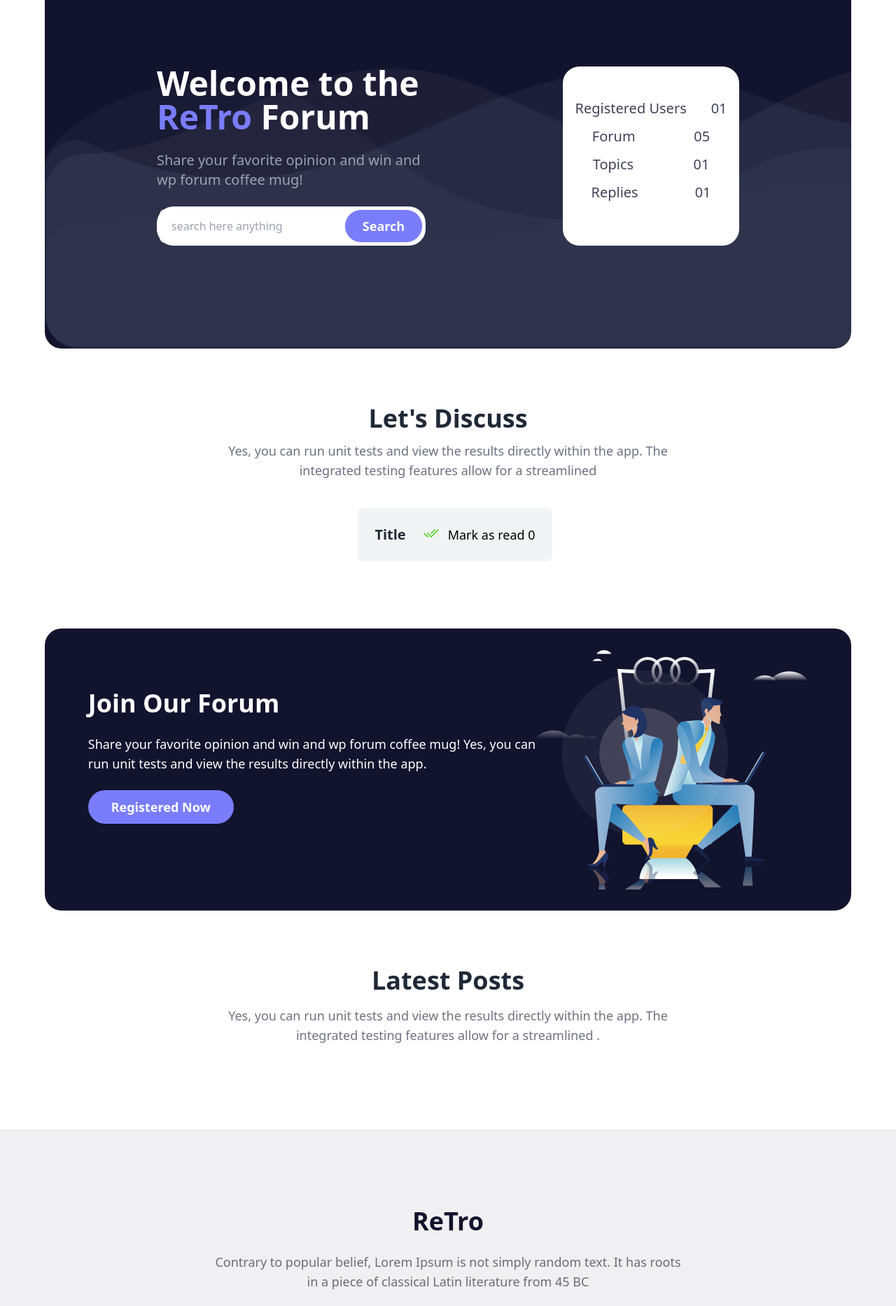
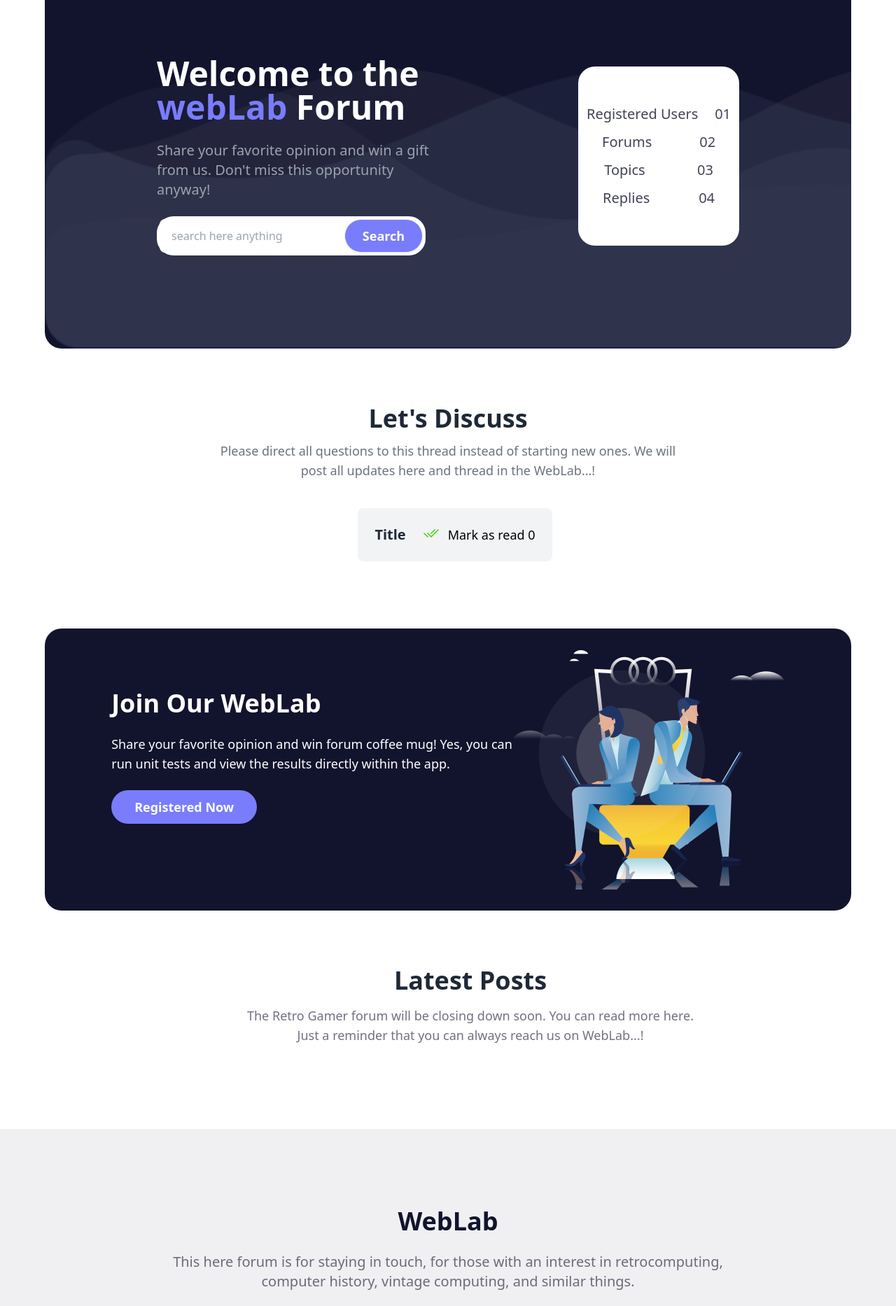
Before and after one commit to masuma-riya/retro-forum, a plain HTML site: page index.html in a window 1280 px wide. Shown: the part 180-2046 px from the top of the page at 70% size. Drawn offline with nearby package versions, Linux system fonts and the light colour scheme; no server answers.

Commit message:
changed dummy texts

```diff
--- a/index.html
+++ b/index.html
@@ -4,7 +4,7 @@
 <head>
     <meta charset="UTF-8">
     <meta name="viewport" content="width=device-width, initial-scale=1.0">
-    <title>Retro forum</title>
+    <title>Web Lab</title>
     <!-- font awesome cdn -->
     <link rel="stylesheet" href="https://cdnjs.cloudflare.com/ajax/libs/font-awesome/6.5.1/css/all.min.css">
     <!-- added google font -->
@@ -28,7 +28,7 @@
         <!-- navber starts here -->
         <nav class="w-4/5 m-auto flex justify-between mt-8">
             <div>
-                <h1 class="text-2xl lg:text-4xl font-black">ReTro</h1>
+                <h1 class="text-2xl lg:text-4xl font-black">WebLab</h1>
             </div>
             <div class="flex gap-7">
                 <div class="tooltip" data-tip="Home">
@@ -50,30 +50,30 @@
         <section
             class="p-5 max-w-6xl m-auto h-[550px] rounded-3xl bg-[url(./images/bgbanner.png)] bg-[#12132D] bg-cover flex flex-col lg:flex-row justify-center items-center lg:px-40 mt-10">
             <div>
-                <h1 class="text-white text-3xl lg:text-5xl font-black lg:pr-48">Welcome to the <span class="text-[#797DFCFF]">ReTro</span> Forum</h1>
-                <p class="my-6 text-lg lg:text-xl text-gray-400 font-500 lg:pr-48">Share your favorite opinion and win and wp forum coffee mug!</p>
+                <h1 class="text-white text-3xl lg:text-5xl font-black lg:pr-48">Welcome to the <span class="text-[#797DFCFF]">webLab</span> Forum</h1>
+                <p class="my-6 text-lg lg:text-xl text-gray-400 font-500 lg:pr-48">Share your favorite opinion and win a gift from us. Don't miss this opportunity anyway!</p>
                 <div class="bg-white w-96 p-1 flex rounded-3xl">
                 <input id="input-container" type="text" placeholder="search here anything" class="input w-full max-w-xs" />
                 <button id="button-container" class="btn bg-[#797DFC] rounded-full w-28 text-white font-semibold text-lg">Search</button>
                 </div>
             </div>
             <div class="bg-white lg:w-96 h-64 rounded-3xl">
-                <div class="mt-10">
+                <div class="mt-12">
                     <div class="flex justify-around text-xl leading-10">
                         <h1 class="text-[#12132DCC] font-medium">Registered Users</h1>
                         <p class="text-[#12132DCC] font-medium">01</p>
                     </div>
                     <div class="flex justify-around text-xl leading-10">
-                        <h1 class="text-[#12132DCC] font-medium">Forum</h1>
-                        <p class="text-[#12132DCC] font-medium">05</p>
+                        <h1 class="text-[#12132DCC] font-medium">Forums</h1>
+                        <p class="text-[#12132DCC] font-medium">02</p>
                     </div>
                     <div class="flex justify-around text-xl leading-10">
                         <h1 class="text-[#12132DCC] font-medium">Topics</h1>
-                        <p class="text-[#12132DCC] font-medium">01</p>
+                        <p class="text-[#12132DCC] font-medium">03</p>
                     </div>
                     <div class="flex justify-around text-xl leading-10">
                         <h1 class="text-[#12132DCC] font-medium">Replies</h1>
-                        <p class="text-[#12132DCC] font-medium">01</p>
+                        <p class="text-[#12132DCC] font-medium">04</p>
                     </div>
                 </div>
             </div>
@@ -86,8 +86,14 @@
     <section class=" mt-10 lg:mt-20 max-w-7xl m-auto">
         <div class="text-center m-auto max-w-2xl">
             <h1 class="text-4xl mb-3 font-black">Let's Discuss</h1>
-            <p class="text-lg font-normal text-gray-500"> Yes, you can run unit tests and view the results directly within the app. The integrated testing features allow for a streamlined</p>
+            <p class="text-lg font-normal text-gray-500">Please direct all questions to this thread instead of starting new ones. We will post all updates here and thread in the WebLab...!</p>
         </div>
+
+    <!-- Loader start -->
+    <div id="loading-spin" class="text-center my-8 hidden">
+        <span class="loading loading-spinner loading-lg"></span>
+    </div>
+    <!-- loader end -->
         <div class="flex flex-col lg:flex-row lg:justify-center gap-5 mb-5 mt-10">
         <div class="flex flex-col gap-5" id="discuss-section-container"></div>
 
@@ -117,9 +123,8 @@
             class="max-w-6xl m-auto bg-[#12132D] rounded-3xl mt-24 h-[403px] flex flex-col lg:flex-row justify-center items-center">
             <div class="flex">
                 <div class="mt-14">
-                    <h1 class="text-4xl font-black text-white">Join Our Forum</h1>
-                    <p class="text-lg font-normal text-white my-6">Share your favorite opinion and win and wp forum
-                        coffee mug! Yes, you can<br>run unit tests and view the results directly within the app.</p>
+                    <h1 class="text-4xl font-black text-white">Join Our WebLab</h1>
+                    <p class="text-lg font-normal text-white my-6">Share your favorite opinion and win forum coffee mug! Yes, you can<br>run unit tests and view the results directly within the app.</p>
                     <button
                         class="btn bg-[#797DFC] rounded-full w-52 border-none text-white font-semibold text-lg">Registered
                         Now</button>
@@ -129,10 +134,10 @@
         </section>
 
 <!-- latest posts section starts here -->
-<section class="mt-20 mb-10">
+<section class="mt-20 mb-10 ml-16">
     <div class="text-center mb-10">
         <h1 class="text-4xl font-black">Latest Posts</h1>
-        <p class="text-lg font-normal text-[#12132D99] my-4">Yes, you can run unit tests and view the results directly within the app. The<br>integrated testing features allow for a streamlined .</p>
+        <p class="text-lg font-normal text-[#12132D99] my-4">The Retro Gamer forum will be closing down soon. You can read more here.<br>Just a reminder that you can always reach us on WebLab...!</p>
   </div>
     <div id="latest-posts" class="flex flex-col lg:flex-row max-w-7xl m-auto gap-6"></div>
   </section>
@@ -140,9 +145,8 @@
     <!-- footer starts here -->
     <footer class="bg-[#6d6e811a] w-full m-auto h-[489px] text-center mt-20 py-28">
         <div>
-            <h1 class="text-4xl font-black text-[#12132D]">ReTro</h1>
-            <p class="text-[#12132D99] text-lg font-medium my-6">Contrary to popular belief, Lorem Ipsum is not simply
-                random text. It has roots<br>in a piece of classical Latin literature from 45 BC</p>
+            <h1 class="text-4xl font-black text-[#12132D]">WebLab</h1>
+            <p class="text-[#12132D99] text-xl font-medium my-6">This here forum is for staying in touch, for those with an interest in retrocomputing,<br>computer history, vintage computing, and similar things.</p>
             <div class="space-x-6 mt-6">
                 <i class="fa-brands fa-twitter text-3xl"></i>
                 <i class="fa-brands fa-facebook-f text-3xl"></i>
--- a/js/main.js
+++ b/js/main.js
@@ -1,6 +1,3 @@
-const inputContainer = document.getElementById('input-container');
-const btnContainer = document.getElementById('button-container');
-
 // load data from API
 const loadPosts = async (inputValue) => {
   let url;
@@ -63,9 +60,14 @@ const loadPosts = async (inputValue) => {
 
   //   appendChild
     postsContainer.appendChild(div);
-  })
+  });
+
+  // hide loading spinner
+  setTimeout(() => {
+    spinner(false);
+  }, 2000);
 }
-// call the 1st function for all posts
+
 
 // load latestPosts from API
 const loadLatestPosts = async () => {
@@ -136,9 +138,26 @@ loadLatestPosts();
    markDivContainer.appendChild(div);
 }
 
+const inputContainer = document.getElementById('input-container');
+const btnContainer = document.getElementById('button-container');
+
 btnContainer.addEventListener('click', () =>{
-     const inputValue = inputContainer.value
+     spinner(true);
+     const inputValue = inputContainer.value;
      loadPosts(inputValue);
 })
 
+//  Loader
+  const spinner = (isLoading) =>{
+  const loadingSpinner = document.getElementById('loading-spin');
+
+  if(isLoading){
+    loadingSpinner.classList.remove('hidden');
+  }
+
+  else{
+    loadingSpinner.classList.add('hidden');
+  }
+}
+
 loadPosts();
```
